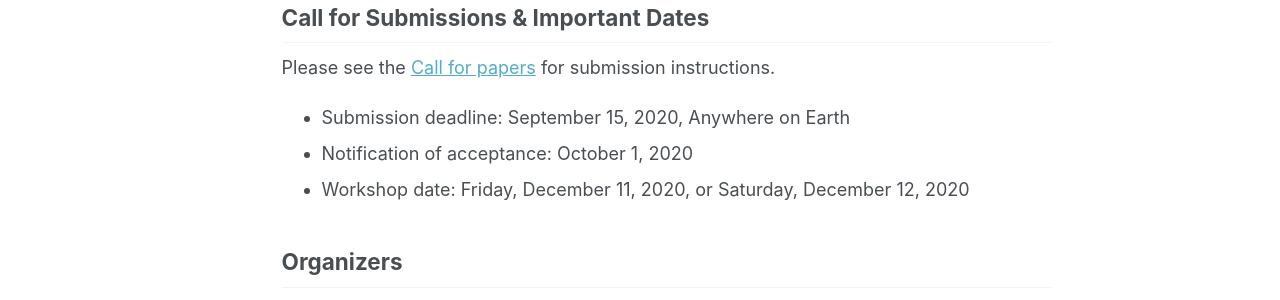
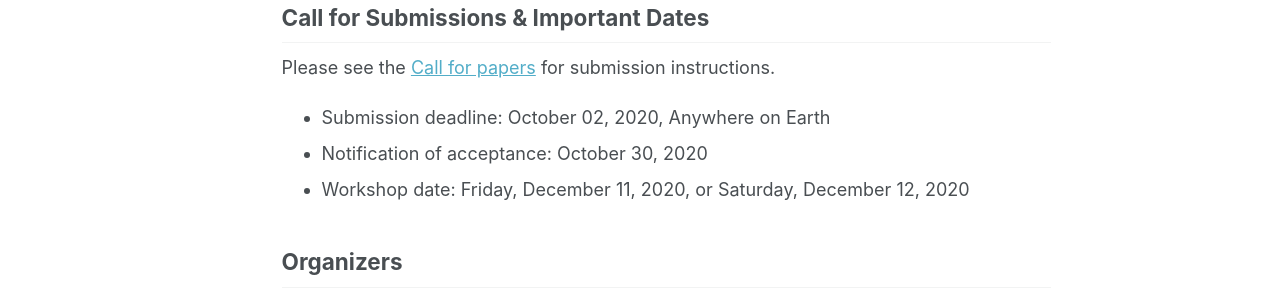
Before and after one commit to dynamicdecisions/dynamicdecisions, a Jekyll site: the page built from _pages/about.md, in a window 1280 px wide. Shown: the part 1071-1371 px from the top of the page. Built offline with Jekyll 4.4.1, drawn with Linux system fonts in a browser that asks for light colours.

Commit message:
Update submission and notification date

```diff
--- a/_pages/about.md
+++ b/_pages/about.md
@@ -43,8 +43,8 @@ Call for Submissions & Important Dates
 ------
 Please see the [Call for papers](/cfp/) for submission instructions.
 
-* Submission deadline: September 15, 2020, Anywhere on Earth
-* Notification of acceptance: October 1, 2020
+* Submission deadline: October 02, 2020, Anywhere on Earth
+* Notification of acceptance: October 30, 2020
 * Workshop date: Friday, December 11, 2020, or Saturday, December 12, 2020
 
 Organizers
```
